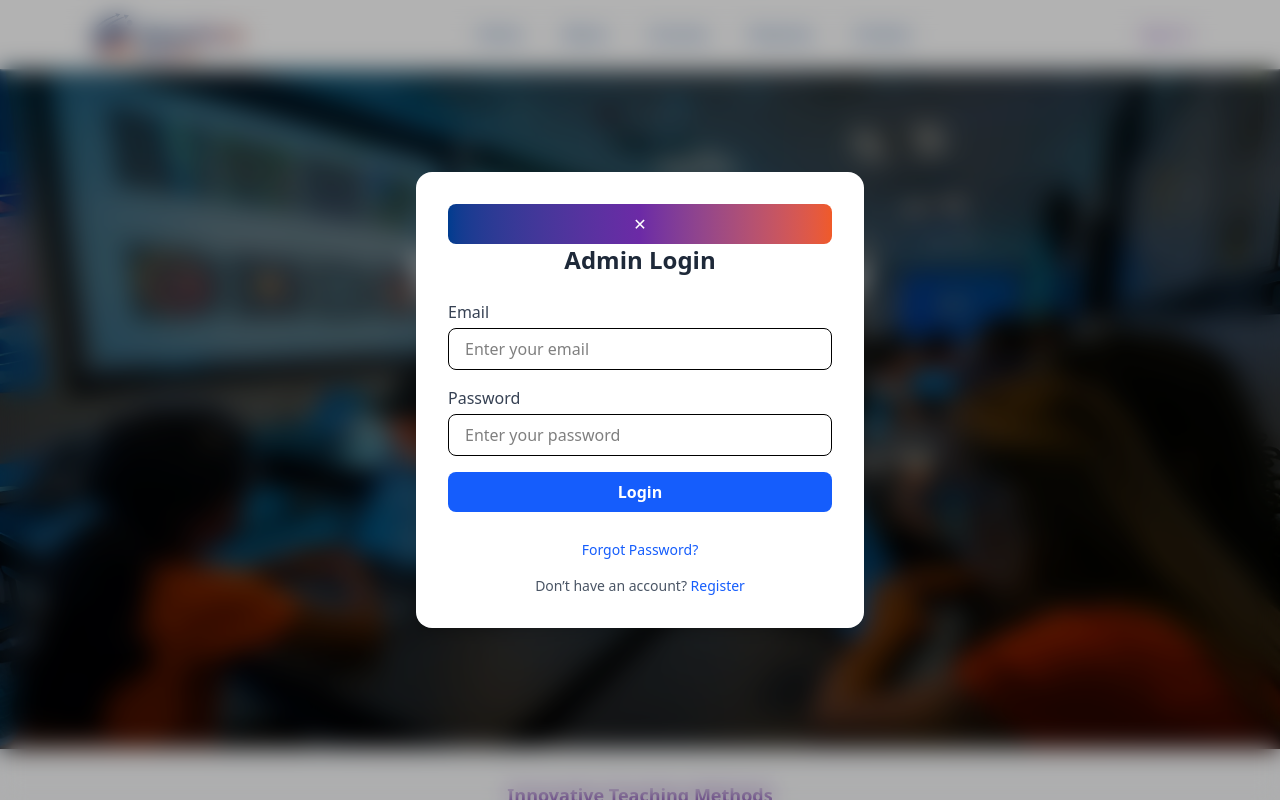
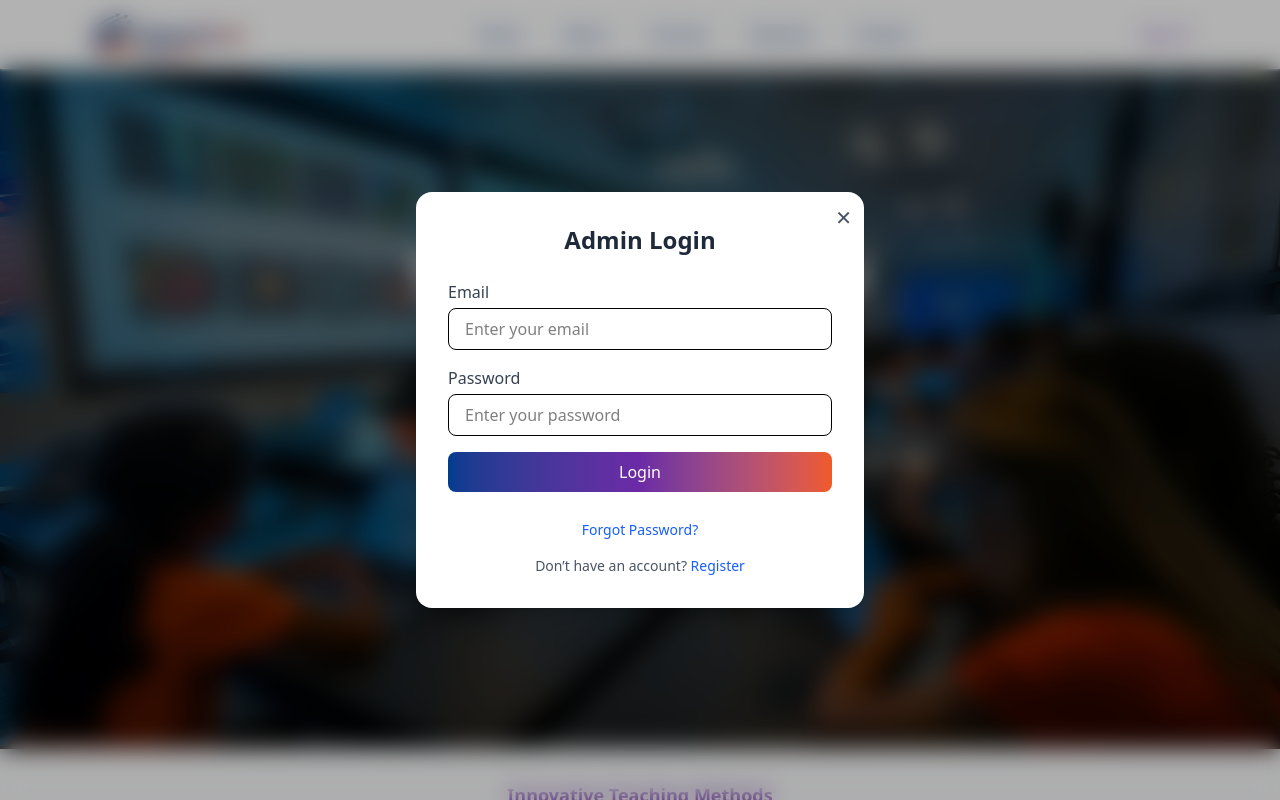
Before and after one commit to Nabisabsanadi/ainexcore_frontend, a React (Vite) app: page / in a window 1280 px wide. Both pictures are taken after a click on the button "Sign In". Shown: the top 800 px of the page. Built offline with nearby package versions, Linux system fonts and the light colour scheme.

Commit message:
Update button styles in Header component

```diff
--- a/src/components/Header.tsx
+++ b/src/components/Header.tsx
@@ -223,7 +223,7 @@ const Header = () => {
                 setIsForgot(false);
                 setIsRegister(false);
               }}
-               className="w-full bg-gradient-to-r from-[#003C8F] via-[#6C2AA6] to-[#F05A28] text-white py-2 rounded-lg font-medium hover:opacity-90 transition"
+               className="absolute top-3 right-3 text-gray-600 hover:text-gray-800 text-xl"
             >
               ✕
             </button>
@@ -278,7 +278,7 @@ const Header = () => {
 
                   <button
                     type="submit"
-                    className="w-full bg-blue-600 text-white py-2 rounded-lg font-semibold hover:bg-blue-700 transition"
+                    className="w-full bg-gradient-to-r from-[#003C8F] via-[#6C2AA6] to-[#F05A28] text-white py-2 rounded-lg font-medium hover:opacity-90 transition"
                   >
                     {isRegister ? "Register" : "Login"}
                   </button>
```
